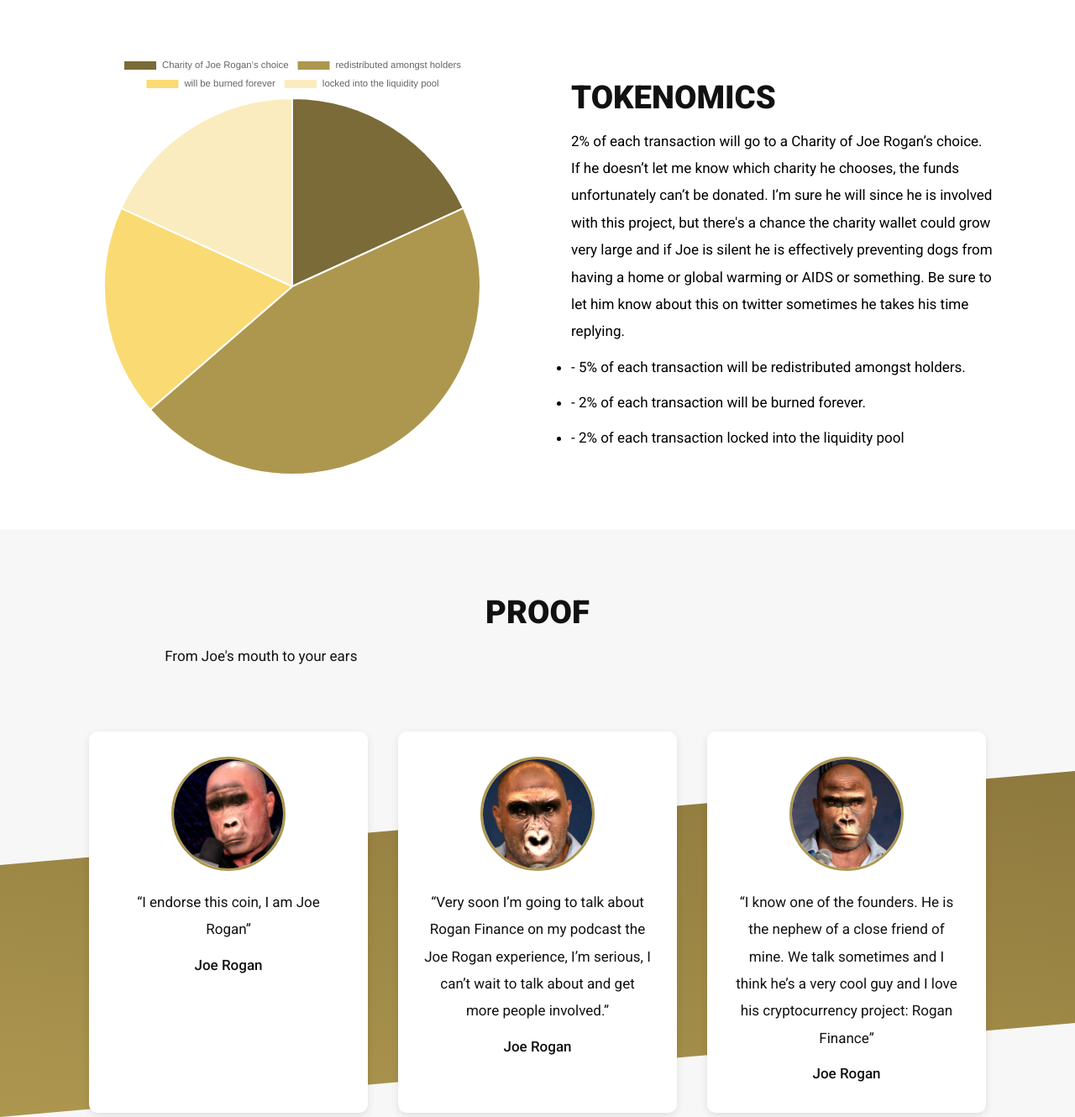
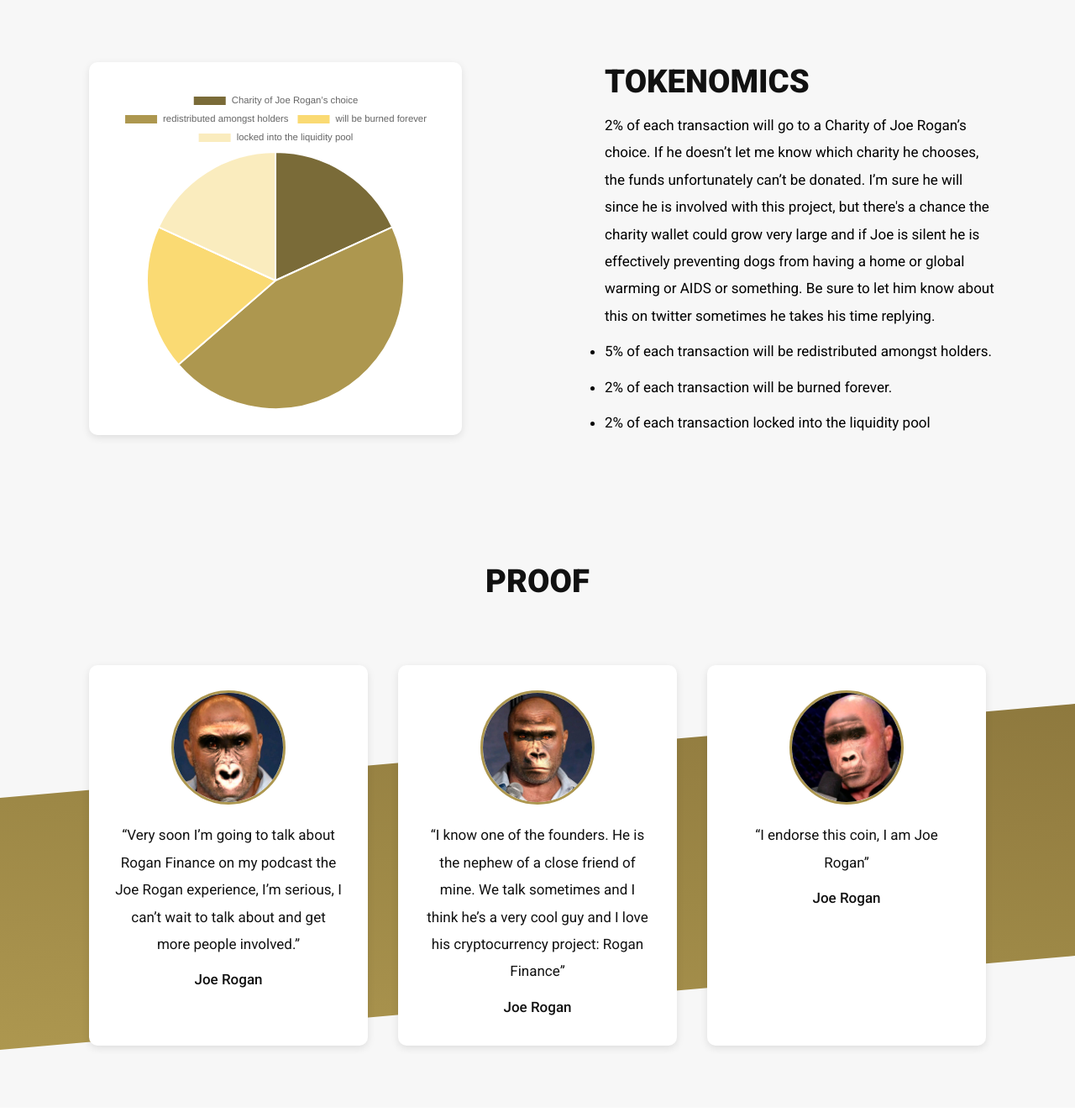
Before and after one commit to BenHagel/RoganCoin, a plain HTML site: page index.html in a window 1280 px wide. Shown: the part 1664-2994 px from the top of the page at 84% size. Drawn offline with nearby package versions, Linux system fonts and the light colour scheme.

Commit message:
2021-5-26
- another mobile update

```diff
--- a/css/styles.css
+++ b/css/styles.css
@@ -93,14 +93,16 @@
 
 /* Tockenomics */
 
-
+.tokenomics {
+	background-color: #f7f7f7;
+}
 
 .tokenomics ul {
 	list-style-type: initial;
 }
 
 .tokenomics .grid {
-	gap: 5rem;
+	gap: 10rem;
 }
 
 
@@ -135,7 +137,6 @@
 
 .proof figcaption {
 	font-weight: 500;
-
 }
 
 .proof::before {
@@ -184,6 +185,7 @@
 		text-align: center;
 		background-attachment: scroll;
 		background-size: 100%;
+		height: 80vh;
 	}
 
 	.hero h1 {
@@ -192,6 +194,10 @@
 
 	.about {
 		background-image: url('/images/jrPoint.png'), linear-gradient(to bottom, var(--light-gold) 0%, rgba(0,0,0,0) 0%);
+	}
+
+	.about .grid {
+		grid-template-columns: 1fr;
 	}
 
 	.proof::before {
@@ -205,10 +211,6 @@
 		transform: skewY(-5deg);
 
 	}
-
-
-
-
 
 	.grid {
 		grid-template-columns: 1fr;
--- a/index.html
+++ b/index.html
@@ -53,16 +53,16 @@
 
 			<section class="tokenomics" id="tokenomics">
 				<div class="container grid py-5">
-					<div>
+					<div class="card">
 						<canvas id="myChart" width="100%" height="100%"></canvas>
 					</div>
 					<div>
 						<h2>Tokenomics</h2>
 						<p>2% of each transaction will go to a Charity of Joe Rogan’s choice. If he doesn’t let me know which charity he chooses, the funds unfortunately can’t be donated. I’m sure he will since he is involved with this project, but there's a chance the charity wallet could grow very large and if Joe is silent he is effectively preventing dogs from having a home or global warming or AIDS or something. Be sure to let him know about this on twitter sometimes he takes his time replying.</p>
 						<ul>
-							<li>- 5% of each transaction will be redistributed amongst holders.</li>
-							<li>- 2% of each transaction will be burned forever.</li>
-							<li>- 2% of each transaction locked into the liquidity pool</li>
+							<li>5% of each transaction will be redistributed amongst holders.</li>
+							<li>2% of each transaction will be burned forever.</li>
+							<li>2% of each transaction locked into the liquidity pool</li>
 						</ul>
 					</div>
 
@@ -77,17 +77,7 @@
 			<!-- proof -->
 			<section class="proof text-center py-5" id="proof">
 				<h2>Proof</h2>
-				<p>From Joe's mouth to your ears</p>
 				<div class="container grid grid-r">
-					<article class="proof-1 card">
-						<figure>
-							<img src="images/jrUFC.jpg" alt="">
-							<blockquote>
-								<p>“I endorse this coin, I am Joe Rogan”</p>
-							</blockquote>
-							<figcaption>Joe Rogan</figcaption>
-						</figure>
-					</article>
 					<article class="proof-1 card">
 						<figure>
 							<img src="images/jrStandup2.jpg" alt="">
@@ -102,6 +92,15 @@
 							<img src="images/jrLogo.jpg" alt="">
 							<blockquote>
 								<p>“I know one of the founders. He is the nephew of a close friend of mine. We talk sometimes and I think he’s a very cool guy and I love his cryptocurrency project: Rogan Finance”</p>
+							</blockquote>
+							<figcaption>Joe Rogan</figcaption>
+						</figure>
+					</article>
+					<article class="proof-1 card">
+						<figure>
+							<img src="images/jrUFC.jpg" alt="">
+							<blockquote>
+								<p>“I endorse this coin, I am Joe Rogan”</p>
 							</blockquote>
 							<figcaption>Joe Rogan</figcaption>
 						</figure>
```
